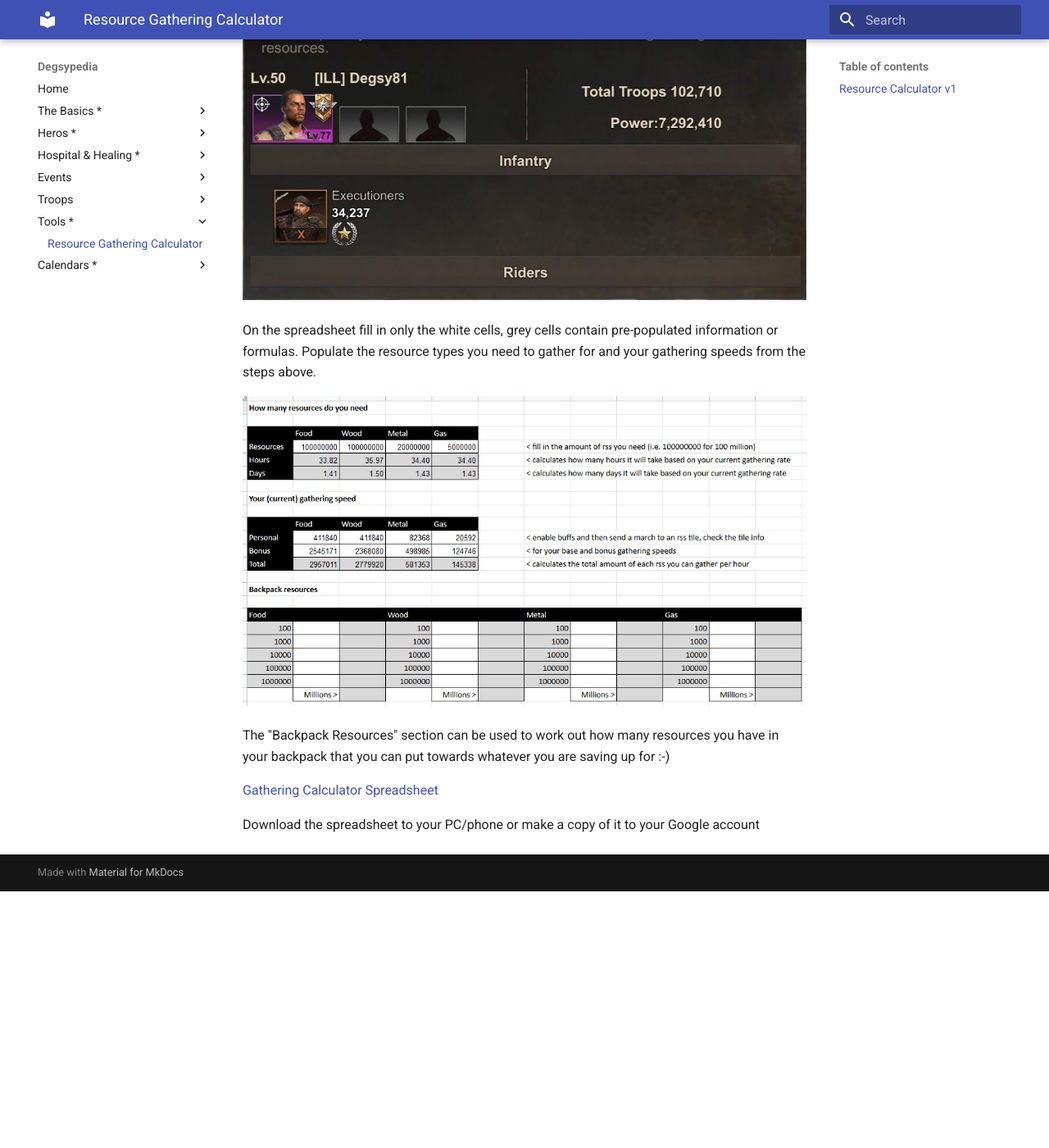
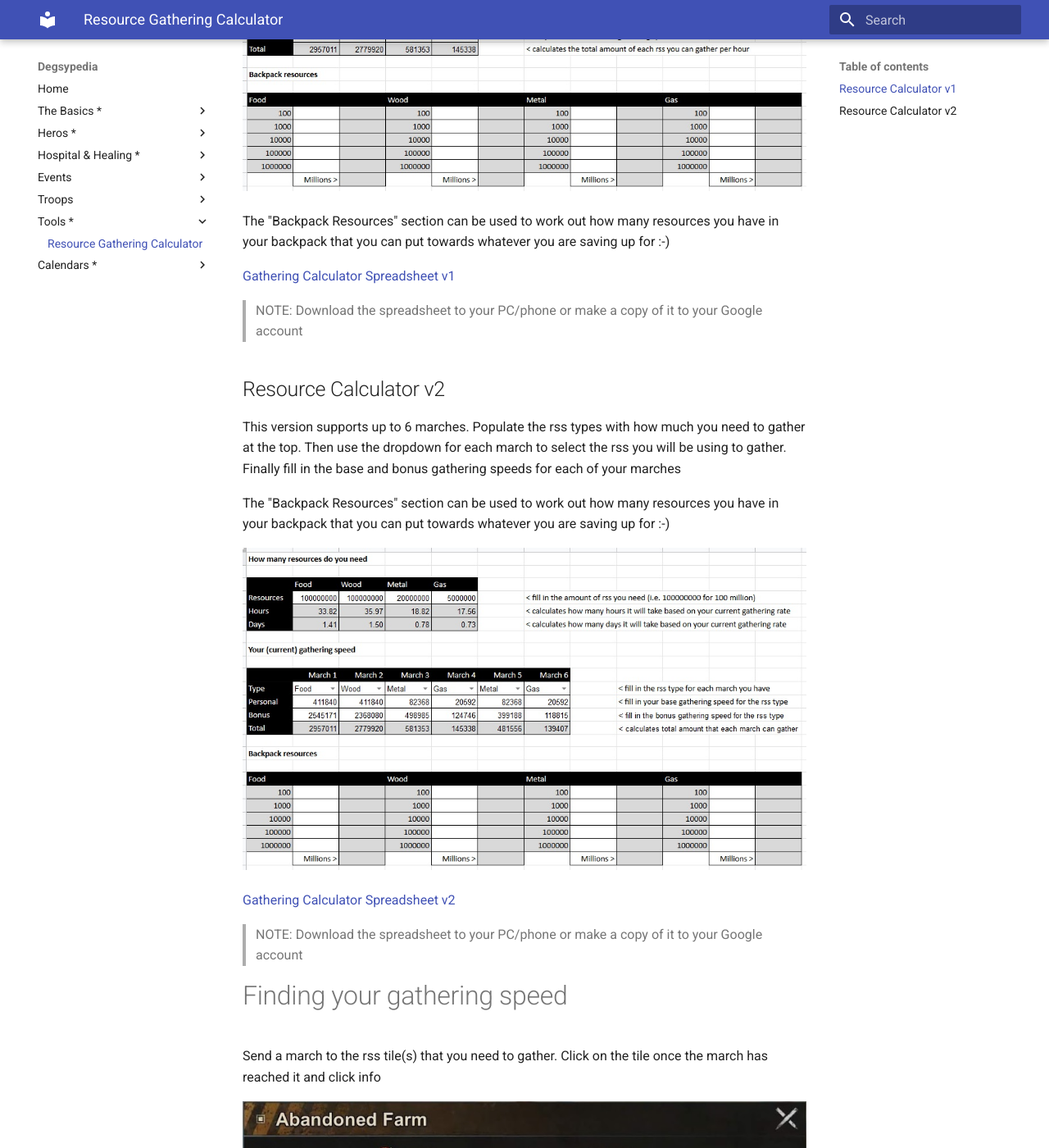
Before and after one commit to Degsy81/degsypedia, an MkDocs documentation site: the page built from docs/misc/tools_resource_calculator.md, in a window 1280 px wide and 1400 px high, scrolled down 612 px. Shown: the whole window at 82% size. Built offline with MkDocs 1.6.1 and Material for MkDocs 9.7.7, drawn with Linux system fonts in a browser that asks for light colours; before the commit the page ends 1699 px from its top, so only the background shows below that; some of the changed text lies outside the part shown.

Commit message:
Added Gathering Calculator v2

```diff
--- a/docs/misc/tools_resource_calculator.md
+++ b/docs/misc/tools_resource_calculator.md
@@ -4,18 +4,30 @@
 
 Fill in how many resources you need, how many resources you have (optional) and how quickly you can gather resources and the calculator will tell you how long it will take for you to gather that amount of resources. Your gathering speed can vary day by day dependant on the hero you choose for a particular rss type, research you have done, the talent tree you have selected, buffs you have activated, alliance benefits etc.
 
-To find your gathering speed for a particular rss type:
-
-Send a march to the rss tile(s) that you need to gather. Click on the tile once the march has reached it and click info
-
-[![Gathering Details](../the_basics/gathering_details.jpg)](https://github.com/Degsy81/degsypedia/raw/master/docs/the_basics/gathering_details.jpg)
-
-On the spreadsheet fill in only the white cells, grey cells contain pre-populated information or formulas. Populate the resource types you need to gather for and your gathering speeds from the steps above.
+On the spreadsheet fill in only the white cells, grey cells contain pre-populated information or formulas. Populate the resource types you need to gather for and your gathering speeds (instructions below)
 
 [![Gathering Calculator v1](../the_basics/gathering_calculator_v1.jpg)](https://github.com/Degsy81/degsypedia/raw/master/docs/the_basics/gathering_calculator_v1.jpg)
 
 The "Backpack Resources" section can be used to work out how many resources you have in your backpack that you can put towards whatever you are saving up for :-)
 
-[Gathering Calculator Spreadsheet](https://docs.google.com/spreadsheets/d/1F8HwlBGfFICZdx2bOdA5UQaQpc95wnJSwRKRkdxQ8xY/edit?usp=sharing)
+[Gathering Calculator Spreadsheet v1](https://docs.google.com/spreadsheets/d/1F8HwlBGfFICZdx2bOdA5UQaQpc95wnJSwRKRkdxQ8xY/edit?usp=sharing)
 
-Download the spreadsheet to your PC/phone or make a copy of it to your Google account
+> NOTE: Download the spreadsheet to your PC/phone or make a copy of it to your Google account
+
+## Resource Calculator v2
+
+This version supports up to 6 marches. Populate the rss types with how much you need to gather at the top. Then use the dropdown for each march to select the rss you will be using to gather. Finally fill in the base and bonus gathering speeds for each of your marches
+
+The "Backpack Resources" section can be used to work out how many resources you have in your backpack that you can put towards whatever you are saving up for :-)
+
+[![Gathering Calculator v2](../the_basics/gathering_calculator_v2.jpg)](https://github.com/Degsy81/degsypedia/raw/master/docs/the_basics/gathering_calculator_v2.jpg)
+
+[Gathering Calculator Spreadsheet v2](https://docs.google.com/spreadsheets/d/13noDxeySJnUR6B-E5z3lg5Th2vFzNjmfrXoyD0zB6ko/edit?usp=sharing)
+
+> NOTE: Download the spreadsheet to your PC/phone or make a copy of it to your Google account
+
+# Finding your gathering speed
+
+Send a march to the rss tile(s) that you need to gather. Click on the tile once the march has reached it and click info
+
+[![Gathering Details](../the_basics/gathering_details.jpg)](https://github.com/Degsy81/degsypedia/raw/master/docs/the_basics/gathering_details.jpg)
```
Also changed, not shown: docs/the_basics/gathering_calculator_v2.jpg (added).
